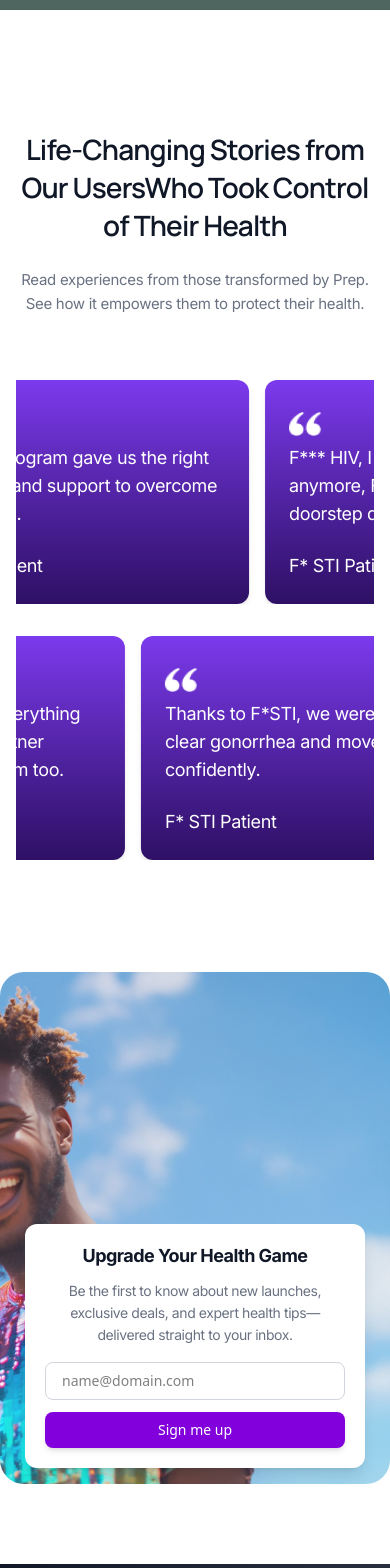
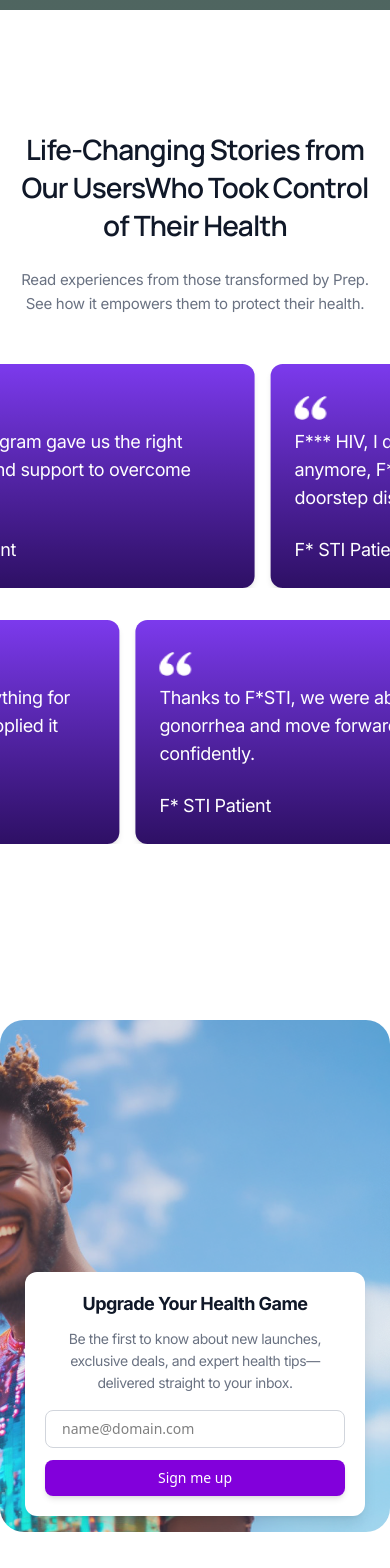
Before and after one commit to anamarisa/pharmacy-landing-page, a React (Vite) app: page / in a window 390 px wide. Shown: the part 6360-7928 px from the top of the page. Built offline with nearby package versions, Linux system fonts and the light colour scheme; grey boxes are pictures that could not be loaded.

Commit message:
responsive

```diff
--- a/src/components/SubscriptionSection.jsx
+++ b/src/components/SubscriptionSection.jsx
@@ -33,7 +33,7 @@ export default function SubscriptionSection() {
   };
 
   return (
-    <section className="relative px-4 sm:px-6 md:px-12 lg:px-[64px] h-[512px] md:h-[460px] my-20 md:my-40 rounded-3xl overflow-hidden max-w-[1312px] mx-auto">
+    <section className="relative px-4 sm:px-6 md:px-12 lg:px-[64px] h-[512px] md:h-[460px] my-40 md:my-40 rounded-3xl overflow-hidden max-w-[1312px] mx-auto">
       {/* Background Image Slider */}
       <div className="absolute inset-0 z-0">
         <Slider {...settings}>
--- a/src/components/Testimonials.jsx
+++ b/src/components/Testimonials.jsx
@@ -56,9 +56,10 @@ export default function Testimonials() {
   );
 
   return (
-    <div className="my-24 px-4 sm:px-6 md:px-8 lg:px-[64px]">
+    <>
+      <div className="px-4 sm:px-6 md:px-8 lg:px-[64px]">
         {/* Heading Section */}
-      <div className="flex flex-col lg:flex-row justify-between items-start gap-6 mb-12">
+        <div className="flex flex-col lg:flex-row justify-between items-start gap-6 mb-8">
           <div className="text-center lg:text-left flex-1">
             <h3 className="font-manrope font-semibold text-[28px] sm:text-[30px] lg:text-[36px] leading-[38px] lg:leading-[46px] tracking-[-0.03em] text-gray-900">
               Life-Changing Stories from Our Users
@@ -70,7 +71,9 @@ export default function Testimonials() {
             them to protect their health.
           </div>
         </div>
+      </div>
 
+      <div>
         {/* Sliders */}
         <div className="py-4 w-full mx-auto">
           {/* Row 1 - slide to left */}
@@ -92,5 +95,6 @@ export default function Testimonials() {
           </div>
         </div>
       </div>
+    </>
   );
 }
```
Lines whose indentation alone changed are shown as unchanged.
